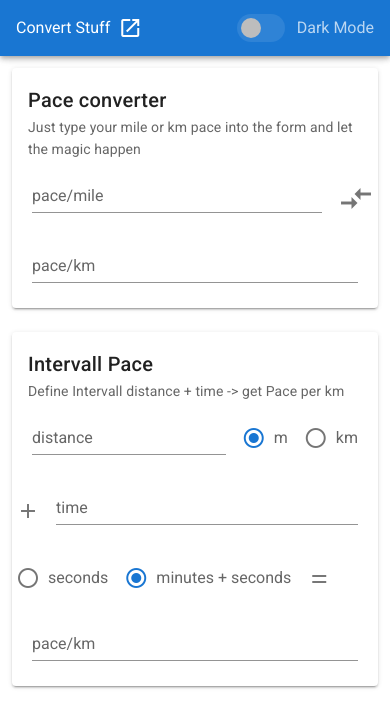
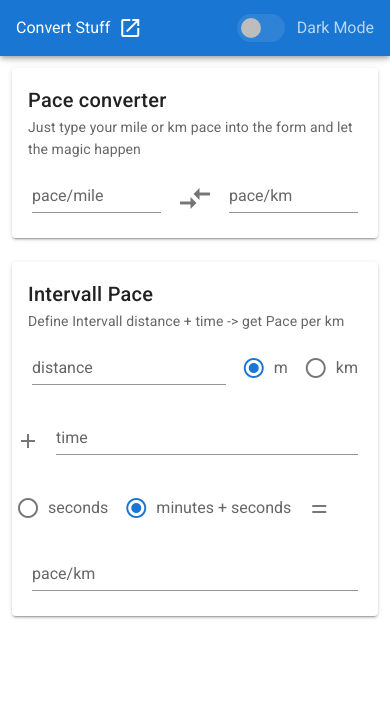
Before and after one commit to FelixSchinkel/pace-converter, a Vue app: page / in a window 390 px wide. Shown: the top 728 px of the page. Built offline with nearby package versions, Linux system fonts and the light colour scheme.

Commit message:
pace converter: on mobile display in 1 line

```diff
--- a/src/components/ConvertPace.vue
+++ b/src/components/ConvertPace.vue
@@ -125,5 +125,10 @@ export default {
   }
 };
 </script>
-<style>
+
+<style scoped>
+  .v-text-field {
+    width: min-content;
+    min-width: 7em;
+  }
 </style>
```
